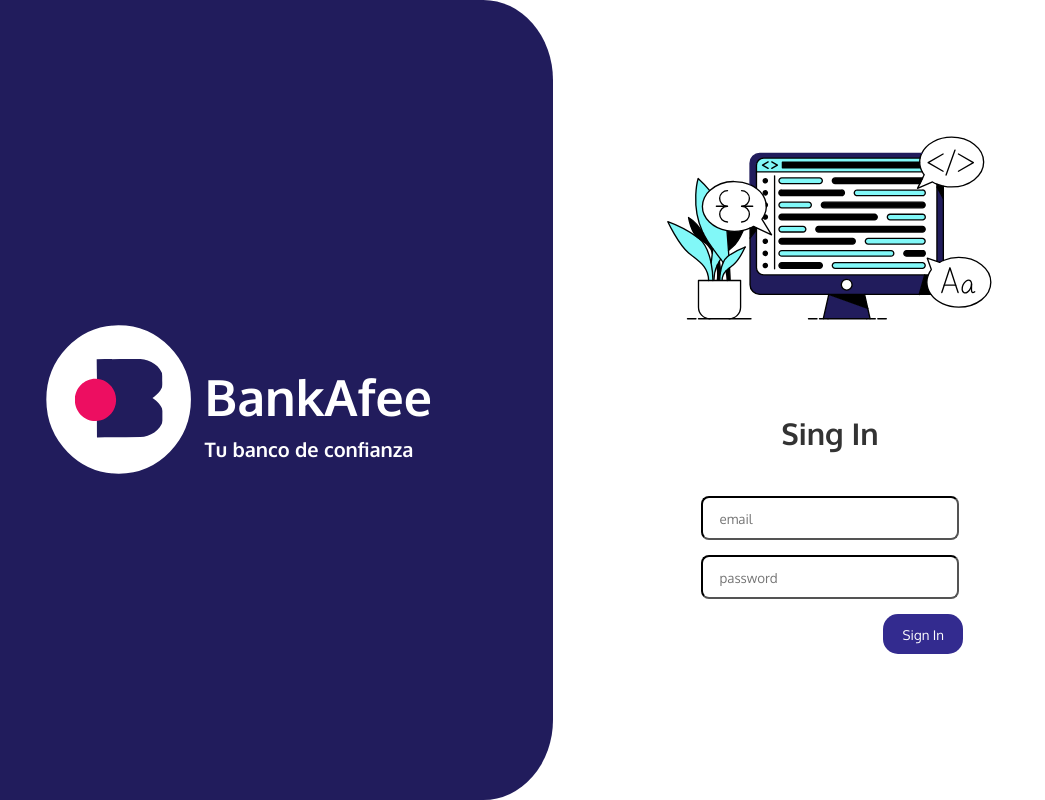
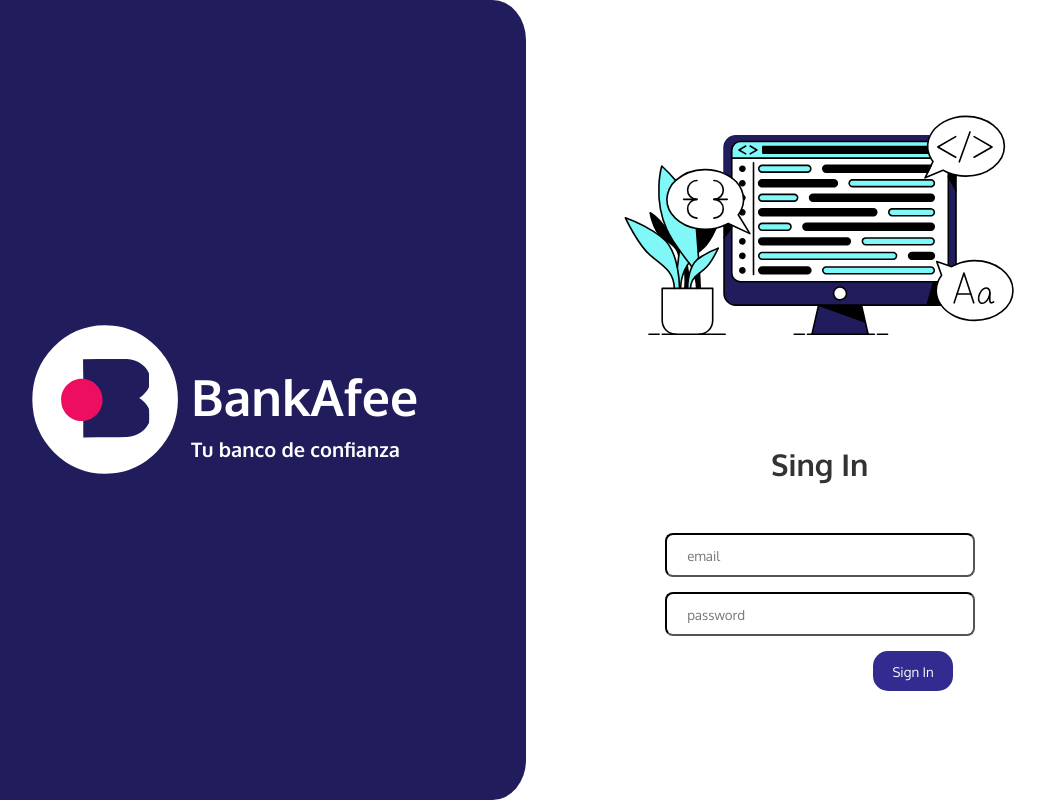
Before and after one commit to oskcarsv/front-bankafee, a React (Vite) app: page /login in a window 1280 px wide. Shown: the whole page, without its empty margins (143-1188 px from the left). Built offline with nearby package versions, Linux system fonts and the light colour scheme.

Commit message:
chore: Update login form width and border-radius

```diff
--- a/src/styles/loginCss/form.css
+++ b/src/styles/loginCss/form.css
@@ -15,9 +15,9 @@
     align-items: center;
     position: relative;
     height: 100%;
-    width: 100%;
+    width: 80%;
     margin: 0% 0% 0% 0%;
-    border-radius: 0% 10% 10% 0%;
+    border-radius: 0% 5% 5% 0%;
     background: var(--nav-background);
     font-family: var(--general-font);
     color: var(--text-color-light);
```
Also changed, not shown: src/pages/homePage/homePage.css (deleted), src/pages/homePage/homePage.jsx (added), src/pages/homePage/index.js (deleted).
